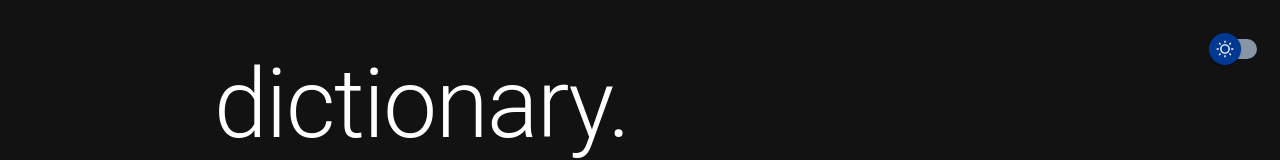
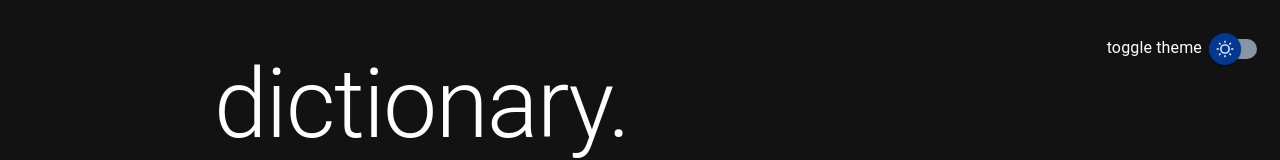
Before and after one commit to onpilot/react-dictionary-mui, a React (Create React App) app: page / in a window 1280 px wide. Shown: the top 160 px of the page. Built offline with nearby package versions, Linux system fonts and the light colour scheme.

Commit message:
optimize accessibility

```diff
--- a/src/components/ThemeSwitcher/ThemeSwitcher.js
+++ b/src/components/ThemeSwitcher/ThemeSwitcher.js
@@ -2,11 +2,12 @@ import MaterialUISwitch from './MaterialUISwitch';
 
 const ThemeSwitcher = ({ darkmode, setDarkmode }) => {
   return (
-    <div style={{ position: 'absolute', top: '2rem', right: '1rem' }}>
+    <label style={{ position: 'absolute', top: '2rem', right: '1rem' }}>
+      toggle theme
       <MaterialUISwitch
         onClick={() => setDarkmode((prevState) => !prevState)}
       />
-    </div>
+    </label>
   );
 };
 
```
